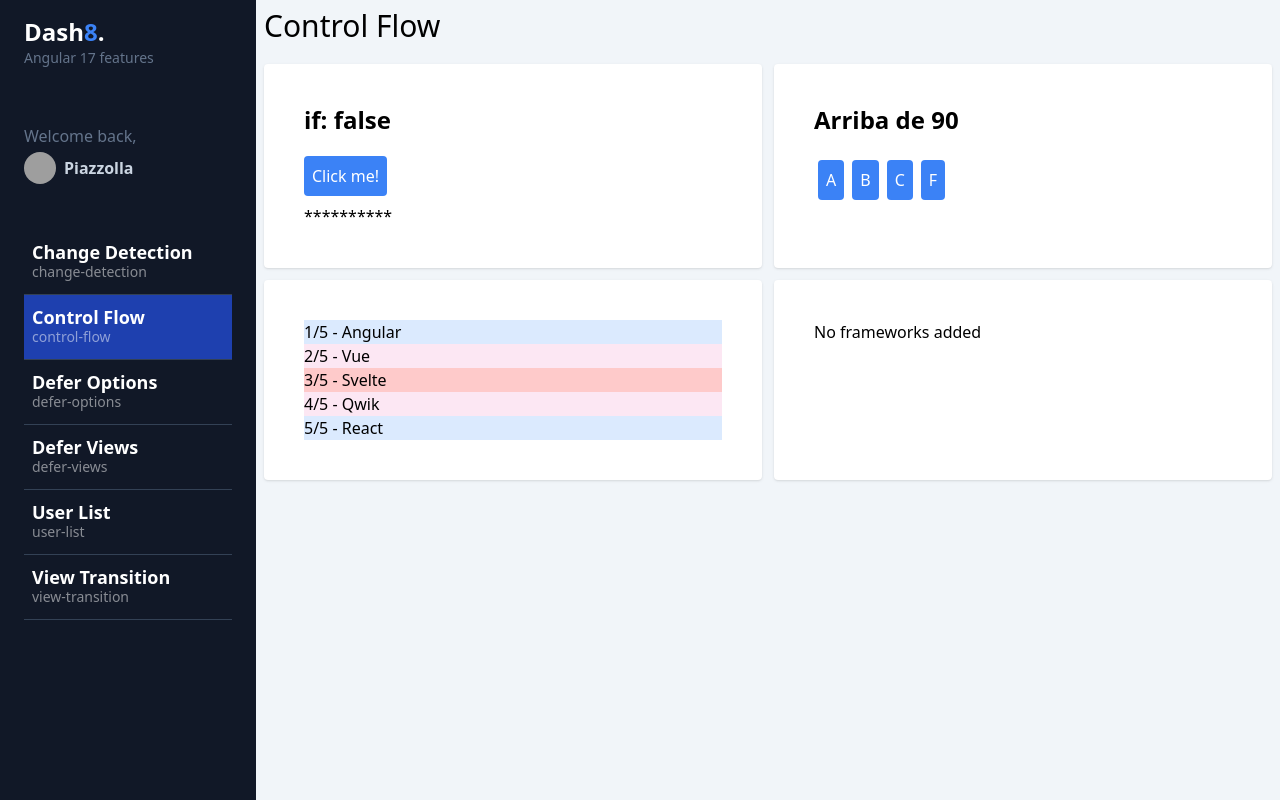
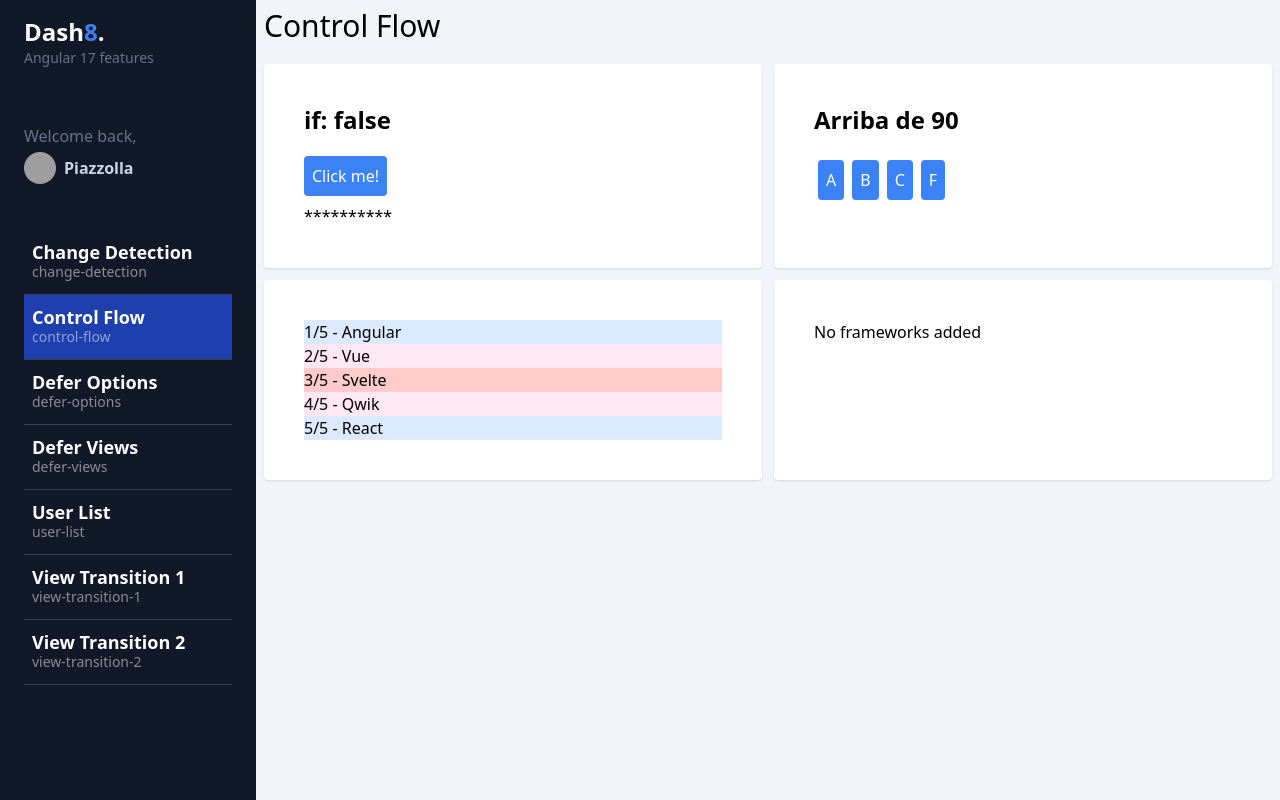
Before and after one commit to Piazzolla/dashboard-ang, an Angular app: page /dashboard/control-flow in a window 1280 px wide. Built offline with nearby package versions, Linux system fonts and the light colour scheme; grey boxes are pictures that could not be loaded.

Commit message:
cool transitions

```diff
--- a/src/app/app.config.ts
+++ b/src/app/app.config.ts
@@ -1,8 +1,19 @@
 import { ApplicationConfig } from '@angular/core';
-import { provideRouter } from '@angular/router';
+import { provideRouter, withViewTransitions } from '@angular/router';
 
 import { routes } from './app.routes';
 
 export const appConfig: ApplicationConfig = {
-  providers: [provideRouter(routes)]
+  providers: [provideRouter(routes,
+    withViewTransitions({
+      skipInitialTransition: true,
+      onViewTransitionCreated( transitionInfo ) {
+        console.log(transitionInfo)
+      }
+    })
+
+
+  ),
+
+  ]
 };
--- a/src/app/app.routes.ts
+++ b/src/app/app.routes.ts
@@ -36,9 +36,14 @@
   loadComponent: () => import('./dashboard/pages/users/users.component'),
 },
 {
-  path: 'view-transition',
-  title: 'View Transition',
-  loadComponent: () => import('./dashboard/pages/view-transition/view-transition.component'),
+  path: 'view-transition-1',
+  title: 'View Transition 1',
+  loadComponent: () => import('./dashboard/pages/view-transition/view-transition1.component'),
+},
+{
+  path: 'view-transition-2',
+  title: 'View Transition 2',
+  loadComponent: () => import('./dashboard/pages/view-transition/view-transition2.component'),
 },
 {
   path: '',
--- a/src/app/dashboard/pages/view-transition/view-transition.component.html
+++ /dev/null
@@ -1 +0,0 @@
-<p>view-transition works!</p>,
--- a/src/app/dashboard/pages/view-transition/view-transition.component.ts
+++ /dev/null
@@ -1,18 +0,0 @@
-import { CommonModule } from '@angular/common';
-import { ChangeDetectionStrategy, Component } from '@angular/core';
-
-@Component({
-  selector: 'app-view-transition',
-  standalone: true,
-  imports: [
-    CommonModule,
-  ],
-  templateUrl: './view-transition.component.html',
-  styles: `
-    :host {
-      display: block;
-    }
-  `,
-  changeDetection: ChangeDetectionStrategy.OnPush,
-})
-export default class ViewTransitionComponent { }
--- /dev/null
+++ b/src/app/dashboard/pages/view-transition/view-transition1.component.ts
@@ -0,0 +1,33 @@
+import { CommonModule } from '@angular/common';
+import { ChangeDetectionStrategy, Component } from '@angular/core';
+import { TitleComponent } from "@shared/title/title.component";
+
+@Component({
+    selector: 'app-view-transition',
+    standalone: true,
+    template: `
+    <app-title title="View Transition 1" />
+    <section class="flex justify-start">
+      <img srcset="https://picsum.photos/id/237/200/300"
+        alt="Picsum"
+        with="200" height="300"
+        style="view-transition-name: hero-1"
+      />
+      <div class="bg-blue-500 w-56 h-56" style="view-transition-name: hero-2">
+
+
+      </div>
+    </section>
+  `,
+    styles: `
+    :host {
+      display: block;
+    }
+  `,
+    changeDetection: ChangeDetectionStrategy.OnPush,
+    imports: [
+        CommonModule,
+        TitleComponent
+    ]
+})
+export default class ViewTransitionComponent { }
--- /dev/null
+++ b/src/app/dashboard/pages/view-transition/view-transition2.component.ts
@@ -0,0 +1,33 @@
+import { CommonModule } from '@angular/common';
+import { ChangeDetectionStrategy, Component } from '@angular/core';
+import { TitleComponent } from "@shared/title/title.component";
+
+@Component({
+    selector: 'app-view-transition',
+    standalone: true,
+    template: `
+    <app-title title="View Transition 2" />
+    <section class="flex justify-end">
+      <img srcset="https://picsum.photos/id/237/200/300"
+        alt="Picsum"
+        with="200" height="300"
+        style="view-transition-name: hero-1"
+      />
+      <div class="fixed bottom-16 right-10 bg-blue-800 w-32 h-32 rounded" style="view-transition-name: hero-2">
+
+
+      </div>
+    </section>
+  `,
+    styles: `
+    :host {
+      display: block;
+    }
+  `,
+    changeDetection: ChangeDetectionStrategy.OnPush,
+    imports: [
+        CommonModule,
+        TitleComponent
+    ]
+})
+export default class ViewTransition2Component { }
```
